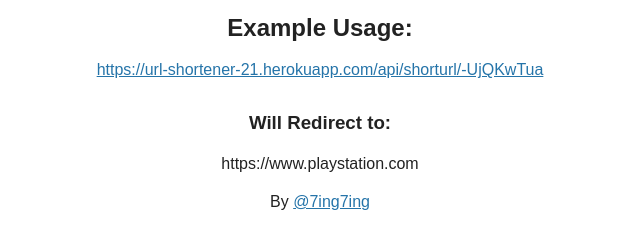
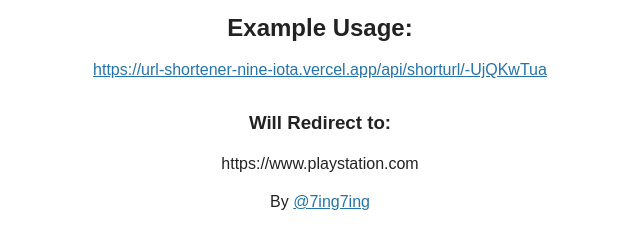
Before and after one commit to 7ing7ing/url-shortener, a website: page views/index.html in a window 1280 px wide. Shown: the part 283-514 px from the top of the page, 320-960 px from the left. Drawn offline with Linux system fonts and the light colour scheme.

Commit message:
Vercel compatible

```diff
--- a/package.json
+++ b/package.json
@@ -2,10 +2,10 @@
   "name": "shorturl",
   "version": "0.0.3",
   "description": "API project for freeCodeCamp",
-  "main": "server.js",
+  "main": "index.js",
   "scripts": {
-    "start": "node server.js",
-    "dev": "nodemon server.js"
+    "start": "node api/index.js",
+    "dev": "nodemon api/index.js"
   },
   "dependencies": {
     "body-parser": "^1.19.0",
--- a/views/index.html
+++ b/views/index.html
@@ -35,8 +35,8 @@
         </form>
       </section>
       <h2>Example Usage:</h2>
-      <a href="https://url-shortener-21.herokuapp.com/api/shorturl/-UjQKwTua">
-        https://url-shortener-21.herokuapp.com/api/shorturl/-UjQKwTua
+      <a href="https://url-shortener-nine-iota.vercel.app/api/shorturl/-UjQKwTua">
+        https://url-shortener-nine-iota.vercel.app/api/shorturl/-UjQKwTua
       </a>
       <h3>Will Redirect to:</h3>
       <p>https://www.playstation.com</p>
```
Also changed, not shown: api/index.js (renamed from server.js, +5 -2 lines), README.md, vercel.json (added), 2 other files.
